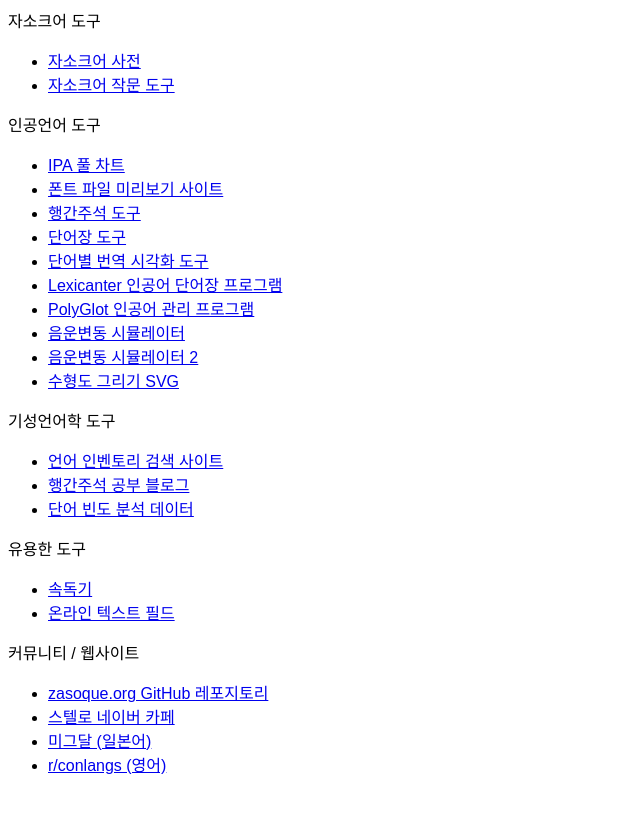
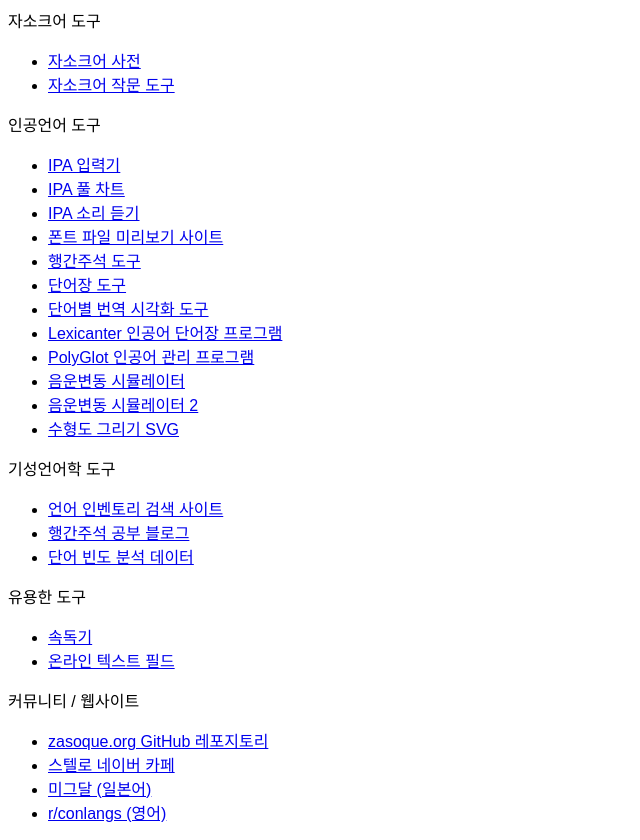
Before and after one commit to zasoque/zasoque.github.io, a SvelteKit app: page / in a window 1280 px wide. Shown: the whole page, without its empty margins (0-640 px from the left). Before the commit the page ends 800 px from the top, so only its background shows below. Built offline with nearby package versions, Linux system fonts and the light colour scheme; a web font is replaced by a local one.

Commit message:
Add IPA sound link to the language tools list

```diff
--- a/src/routes/+page.svelte
+++ b/src/routes/+page.svelte
@@ -5,7 +5,9 @@
 </ul>
 <div>인공언어 도구</div>
 <ul>
+	<li><a href="https://ipa.typeit.org/full/">IPA 입력기</a></li>
 	<li><a href="https://astianthus.github.io/sophoi/">IPA 풀 차트</a></li>
+	<li><a href="https://www.ipachart.com">IPA 소리 듣기</a></li>
 	<li><a href="https://fontdrop.info">폰트 파일 미리보기 사이트</a></li>
 	<li><a href="https://zasoque.org/glossing">행간주석 도구</a></li>
 	<li><a href="https://zasoque.org/dictform">단어장 도구</a></li>
```
